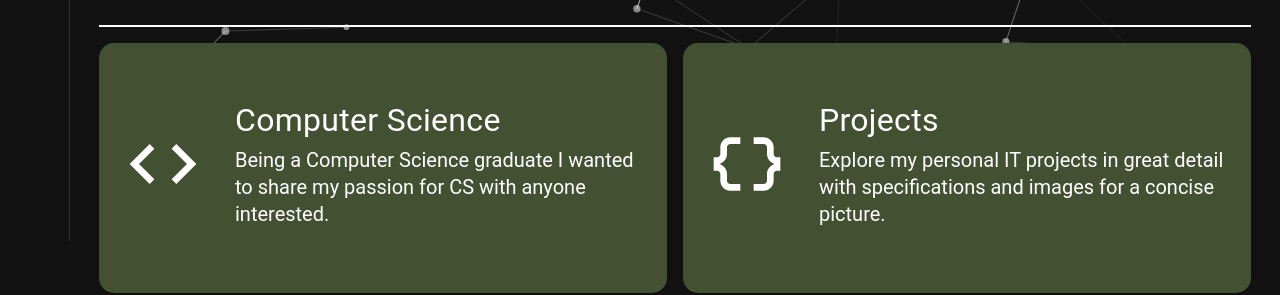
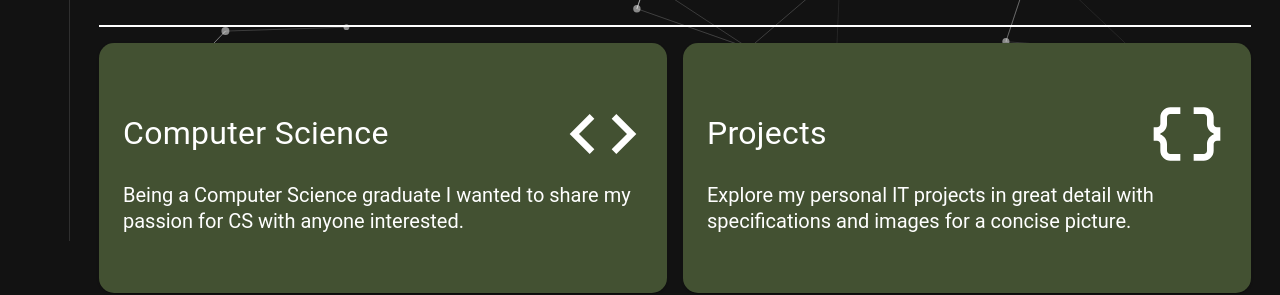
Before and after one commit to raczmirko/raczmirko.github.io, a React (Create React App) app: page / in a window 1280 px wide. Shown: the part 559-854 px from the top of the page. Built offline with nearby package versions, Linux system fonts and the light colour scheme.

Commit message:
feat: changed CustomCard layout

```diff
--- a/src/components/cards/CustomCard.jsx
+++ b/src/components/cards/CustomCard.jsx
@@ -34,12 +34,8 @@ const CustomCard = ({ icon: Icon, title, body, bgColor, textColor }) => {
           },
         }}
       >
-        {Icon && (
-          <Box sx={{ marginRight: 4 }}>
-            <Icon sx={{ fontSize: cardIconSize }} />
-          </Box>
-        )}
-        <Box>
+        <Box sx={{ width: '100%' }}>
+          <Box sx={{ display: 'flex', alignItems: 'center', justifyContent: 'space-between' }}>
             <Typography
               component="div"
               sx={{
@@ -53,6 +49,10 @@ const CustomCard = ({ icon: Icon, title, body, bgColor, textColor }) => {
             >
               {title}
             </Typography>
+            {Icon && (
+              <Icon sx={{ fontSize: cardIconSize }} />
+            )}
+          </Box>
           <Typography
             variant="h5"
             component="div"
```
Lines whose indentation alone changed are shown as unchanged.
